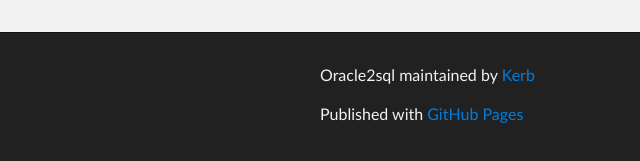
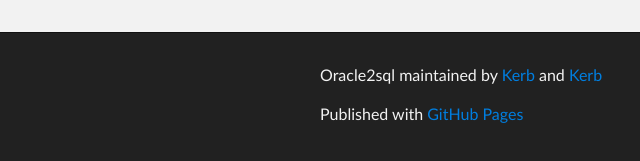
Before and after one commit to Kerb/oracle2sql, a plain HTML site: page index.html in a window 1280 px wide. Shown: the part 333-494 px from the top of the page, 0-640 px from the left. Drawn offline with Linux system fonts and the light colour scheme.

Commit message:
index.html changed

```diff
--- a/index.html
+++ b/index.html
@@ -2,9 +2,9 @@
 <html>
 
 <head>
-    <meta charset='utf-8' />
-    <meta http-equiv="X-UA-Compatible" content="chrome=1" />
-    <meta name="description" content="Oracle2sql : Utility to export Oracle schema to sql files" />
+    <meta charset='utf-8'/>
+    <meta http-equiv="X-UA-Compatible" content="chrome=1"/>
+    <meta name="description" content="Oracle2sql : Utility to export Oracle schema to sql files"/>
 
     <link rel="stylesheet" type="text/css" media="screen" href="stylesheets/stylesheet.css">
 
@@ -19,11 +19,14 @@
         <a id="forkme_banner" href="https://github.com/Kerb/oracle2sql">View on GitHub</a>
 
         <h1 id="project_title">Oracle2sql</h1>
+
         <h2 id="project_tagline">Utility to export Oracle schema to sql files</h2>
 
         <section id="downloads">
-              <a class="zip_download_link" href="https://github.com/Kerb/oracle2sql/zipball/master">Download this project as a .zip file</a>
-              <a class="tar_download_link" href="https://github.com/Kerb/oracle2sql/tarball/master">Download this project as a tar.gz file</a>
+            <a class="zip_download_link" href="https://github.com/Kerb/oracle2sql/zipball/master">Download this project
+                as a .zip file</a>
+            <a class="tar_download_link" href="https://github.com/Kerb/oracle2sql/tarball/master">Download this project
+                as a tar.gz file</a>
         </section>
     </header>
 </div>
@@ -40,12 +43,14 @@
 <!-- FOOTER  -->
 <div id="footer_wrap" class="outer">
     <footer class="inner">
-        <p class="copyright">Oracle2sql maintained by <a href="https://github.com/Kerb">Kerb</a></p>
+        <p class="copyright">Oracle2sql maintained by <a href="https://github.com/Kerb">Kerb</a> and
+            <a href="https://github.com/Kerb">Kerb</a>
+        </p>
+
         <p>Published with <a href="http://pages.github.com">GitHub Pages</a></p>
     </footer>
 </div>
 
 
-
 </body>
 </html>
```
Lines whose indentation alone changed are shown as unchanged.
